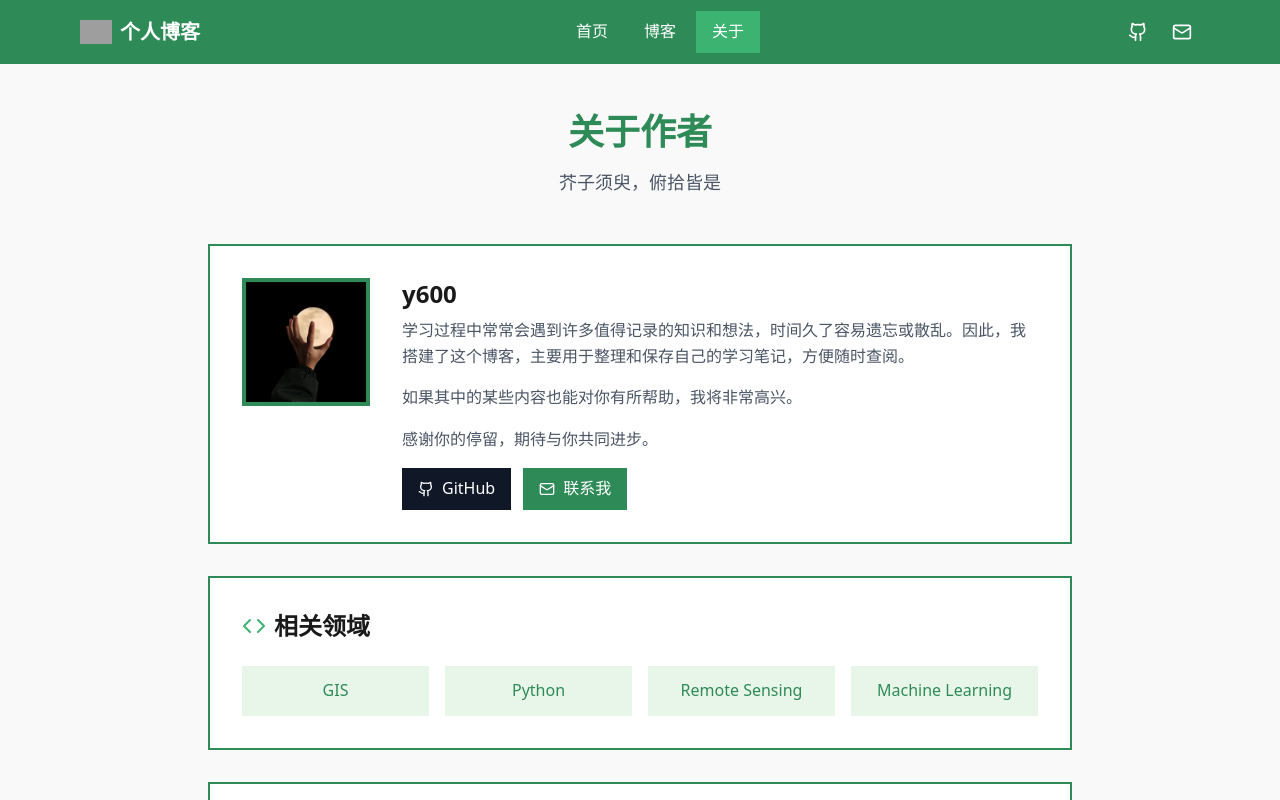
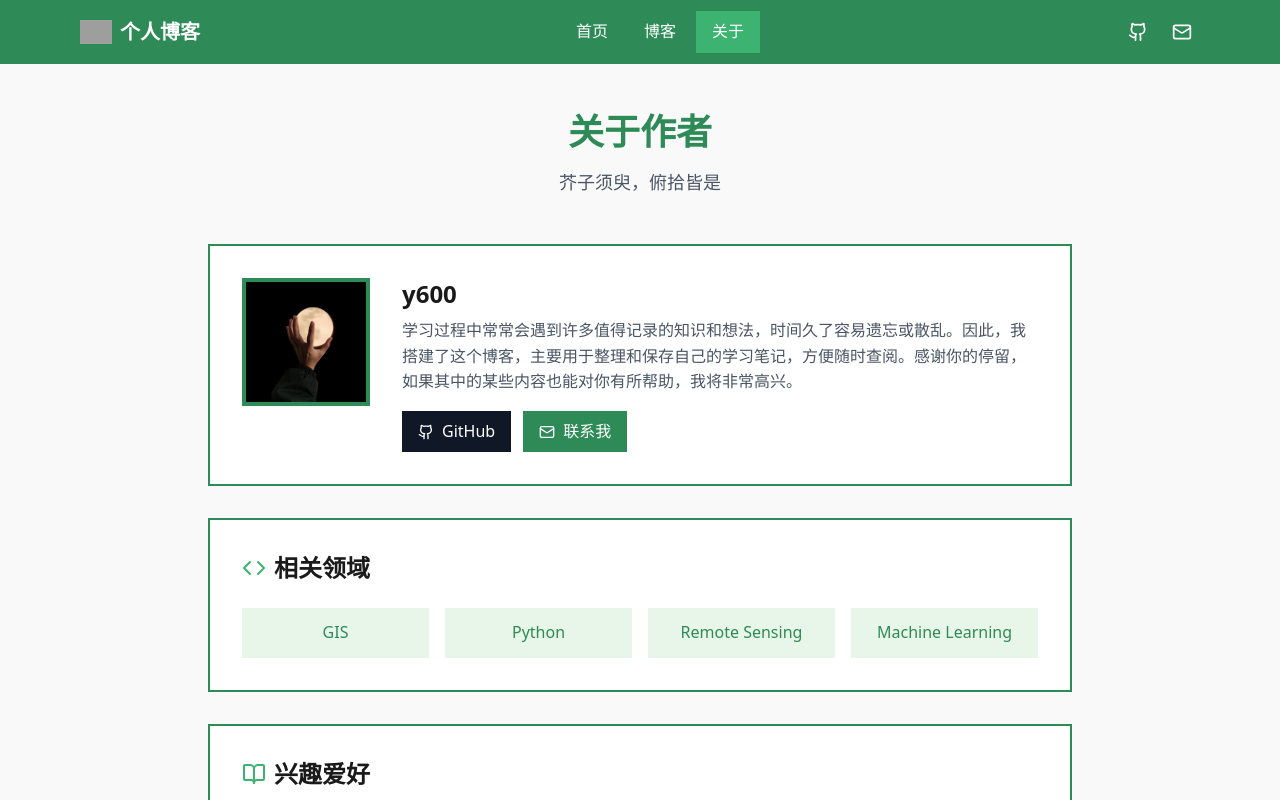
Before and after one commit to y600o/y600o.github.io, a Next.js app: page /about in a window 1280 px wide. Shown: the top 800 px of the page. Built offline with nearby package versions, Linux system fonts and the light colour scheme; grey boxes are pictures that could not be loaded.

Commit message:
"fix: 更新简介"

```diff
--- a/src/app/about/page.tsx
+++ b/src/app/about/page.tsx
@@ -31,13 +31,7 @@ export default function AboutPage() {
             <div className="flex-1">
               <h2 className="text-2xl font-bold mb-2">y600</h2>
               <p className="text-gray-600 mb-4">
-                学习过程中常常会遇到许多值得记录的知识和想法，时间久了容易遗忘或散乱。因此，我搭建了这个博客，主要用于整理和保存自己的学习笔记，方便随时查阅。
-              </p>
-              <p className="text-gray-600 mb-4">
-                如果其中的某些内容也能对你有所帮助，我将非常高兴。
-              </p>
-              <p className="text-gray-600">
-                感谢你的停留，期待与你共同进步。
+                学习过程中常常会遇到许多值得记录的知识和想法，时间久了容易遗忘或散乱。因此，我搭建了这个博客，主要用于整理和保存自己的学习笔记，方便随时查阅。感谢你的停留，如果其中的某些内容也能对你有所帮助，我将非常高兴。
               </p>
               <div className="flex flex-wrap gap-3 mt-4">
                 <a
```
